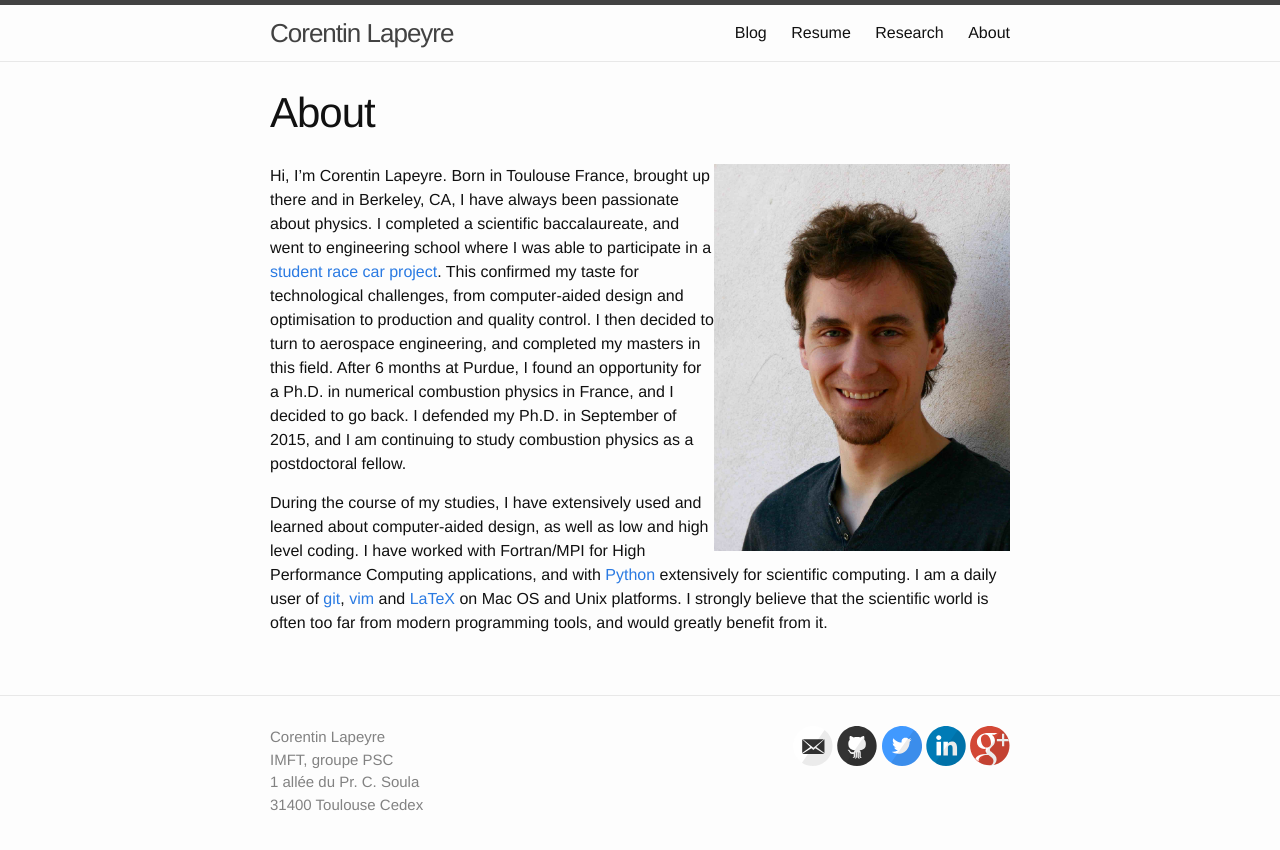
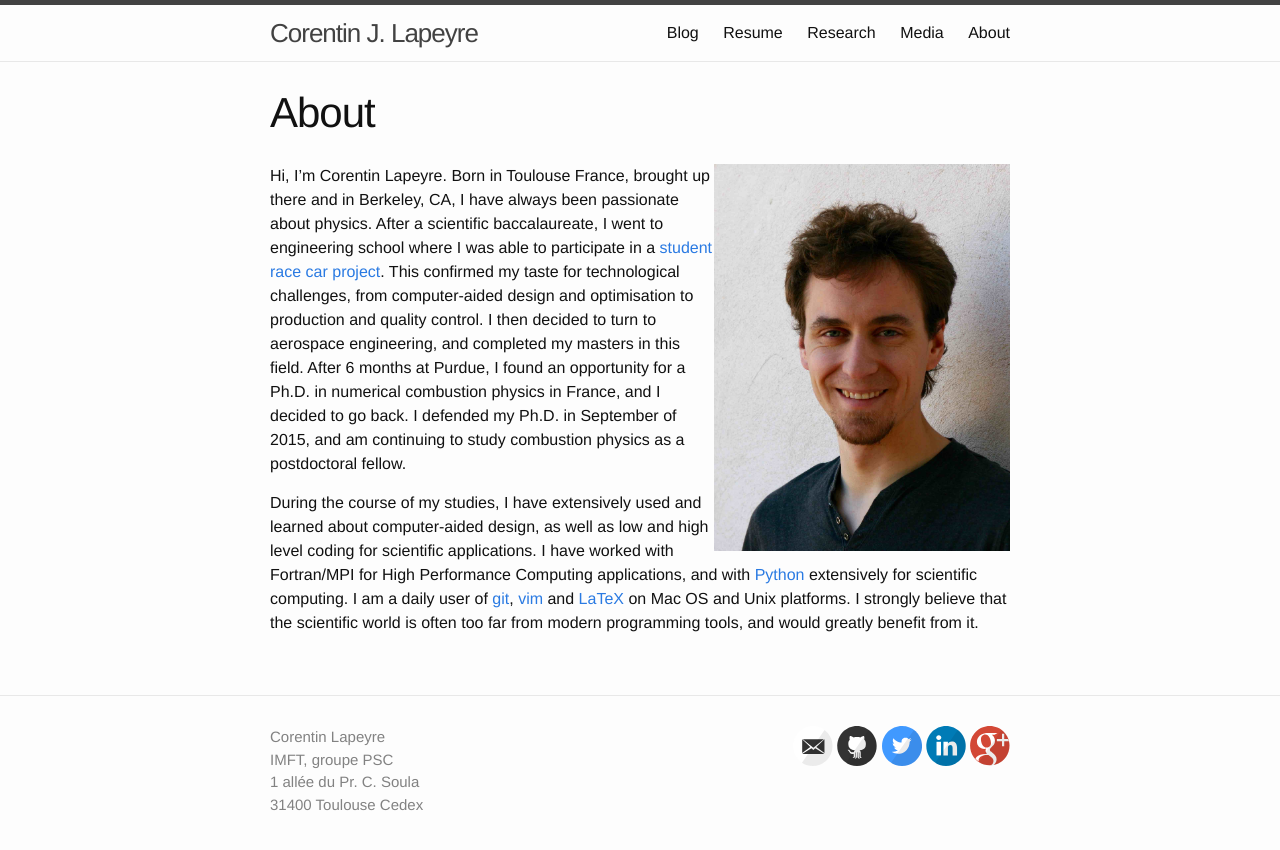
Before and after one commit to clapeyre/clapeyre.github.io, a Jekyll site: the page built from about/index.md, in a window 1280 px wide. Shown: the top 850 px of the page. Built offline with Jekyll 4.4.1, drawn with Linux system fonts in a browser that asks for light colours.

```diff
--- a/_includes/header.html
+++ b/_includes/header.html
@@ -2,7 +2,7 @@
 
   <div class="wrapper">
 
-    <a class="site-title" href="{{ site.baseurl }}/">Corentin Lapeyre</a>
+    <a class="site-title" href="{{ site.baseurl }}/">Corentin J. Lapeyre</a>
 
     <nav class="site-nav">
       <div class="trigger">
--- a/about/index.md
+++ b/about/index.md
@@ -8,21 +8,21 @@ permalink: /about/
 <img src="/data/portrait.jpg" width="40%" align="right">
 
 Hi, I'm Corentin Lapeyre. Born in Toulouse France, brought up there and in
-Berkeley, CA, I have always been passionate about physics. I completed a
-scientific baccalaureate, and went to engineering school where I was able to
-participate in a [student race car project](http://www.epsa-team.com/). This
-confirmed my taste for technological challenges, from computer-aided design and
-optimisation to production and quality control.  I then decided to turn to
-aerospace engineering, and completed my masters in this field.  After 6 months
-at Purdue, I found an opportunity for a Ph.D. in numerical combustion physics
-in France, and I decided to go back.  I defended my Ph.D. in September of 2015,
-and I am continuing to study combustion physics as a postdoctoral fellow.
+Berkeley, CA, I have always been passionate about physics. After a scientific
+baccalaureate, I went to engineering school where I was able to participate in
+a [student race car project](http://www.epsa-team.com/). This confirmed my
+taste for technological challenges, from computer-aided design and optimisation
+to production and quality control.  I then decided to turn to aerospace
+engineering, and completed my masters in this field.  After 6 months at Purdue,
+I found an opportunity for a Ph.D. in numerical combustion physics in France,
+and I decided to go back.  I defended my Ph.D. in September of 2015, and am
+continuing to study combustion physics as a postdoctoral fellow.
 
 During the course of my studies, I have extensively used and learned about
-computer-aided design, as well as low and high level coding.  I have worked
-with Fortran/MPI for High Performance Computing applications, and with
-[Python](https://www.python.org/) extensively for scientific computing.  I am a
-daily user of [git](https://git-scm.com/), [vim](http://www.vim.org/) and
-[LaTeX](https://tug.org/mactex/) on Mac OS and Unix platforms.  I strongly
-believe that the scientific world is often too far from modern programming
-tools, and would greatly benefit from it.
+computer-aided design, as well as low and high level coding for scientific
+applications.  I have worked with Fortran/MPI for High Performance Computing
+applications, and with [Python](https://www.python.org/) extensively for
+scientific computing.  I am a daily user of [git](https://git-scm.com/),
+[vim](http://www.vim.org/) and [LaTeX](https://tug.org/mactex/) on Mac OS and
+Unix platforms.  I strongly believe that the scientific world is often too far
+from modern programming tools, and would greatly benefit from it.
```
Also changed, not shown: media/index.md (added, +9 -0 lines), resume/index.md (+1 -1 lines).
